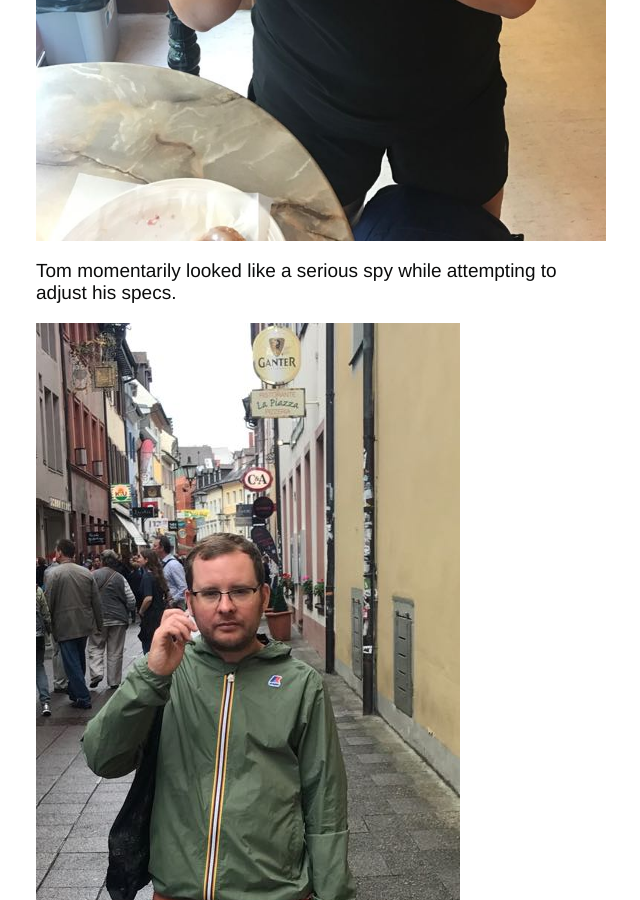
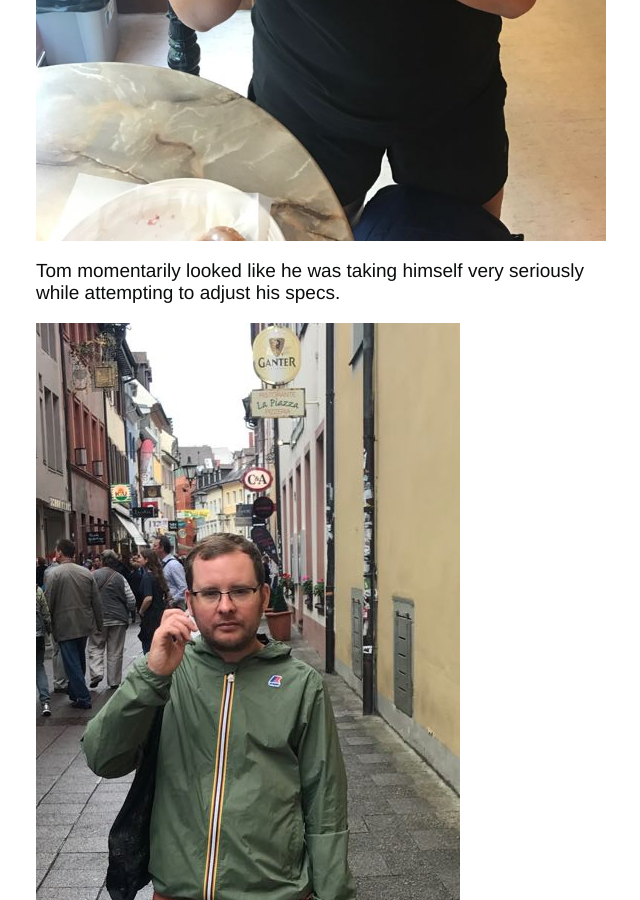
Before and after one commit to tombye/trexit, a Jekyll site: the page built from _posts/2017-08-09-freiburg.markdown, in a window 1280 px wide and 900 px high, scrolled down 7094 px. Shown: the whole window, without its empty margins (124-764 px from the left). Built offline with Jekyll 4.4.1, drawn with Linux system fonts in a browser that asks for light colours; some of the changed text lies outside the part shown.

Commit message:
Update 2017-08-09-freiburg.markdown

```diff
--- a/_posts/2017-08-09-freiburg.markdown
+++ b/_posts/2017-08-09-freiburg.markdown
@@ -43,7 +43,7 @@ We ate delicious pastry.
 
 ![roz eating a big apple pastry thing](https://github.com/tombye/trexit/raw/gh-pages/assets/images/roz-eating-pastry-in-freiburg.jpg)
 
-Tom momentarily looked like a serious spy while attempting to adjust his specs.
+Tom momentarily looked like he was taking himself very seriously while attempting to adjust his specs.
 
 ![tom straddling a stream in the road and looking very serious](https://github.com/tombye/trexit/raw/gh-pages/assets/images/tom-straddling-pavement-stream-in-freiburg.jpg)
 
```
Also changed, not shown: other parts of _posts/2017-08-09-freiburg.markdown (+1 -1 lines).
